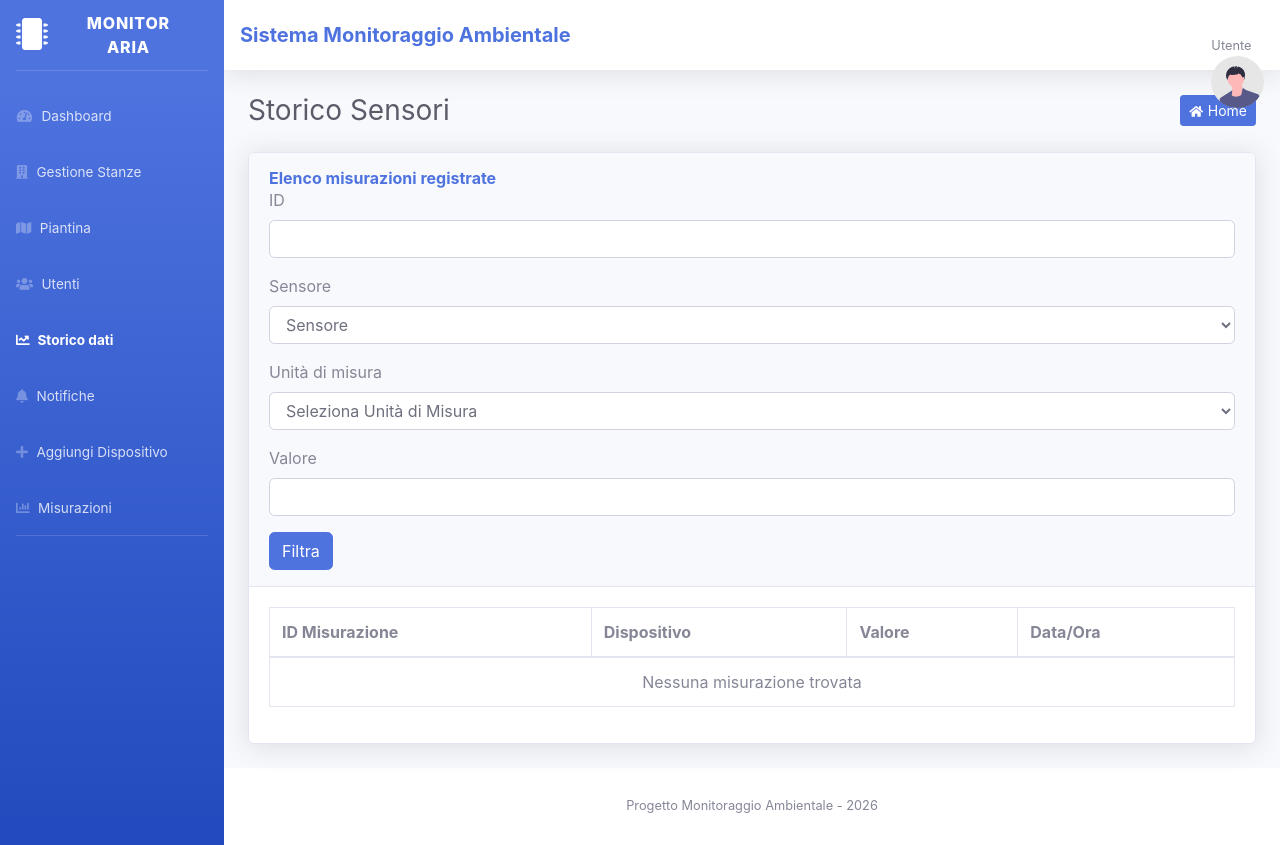
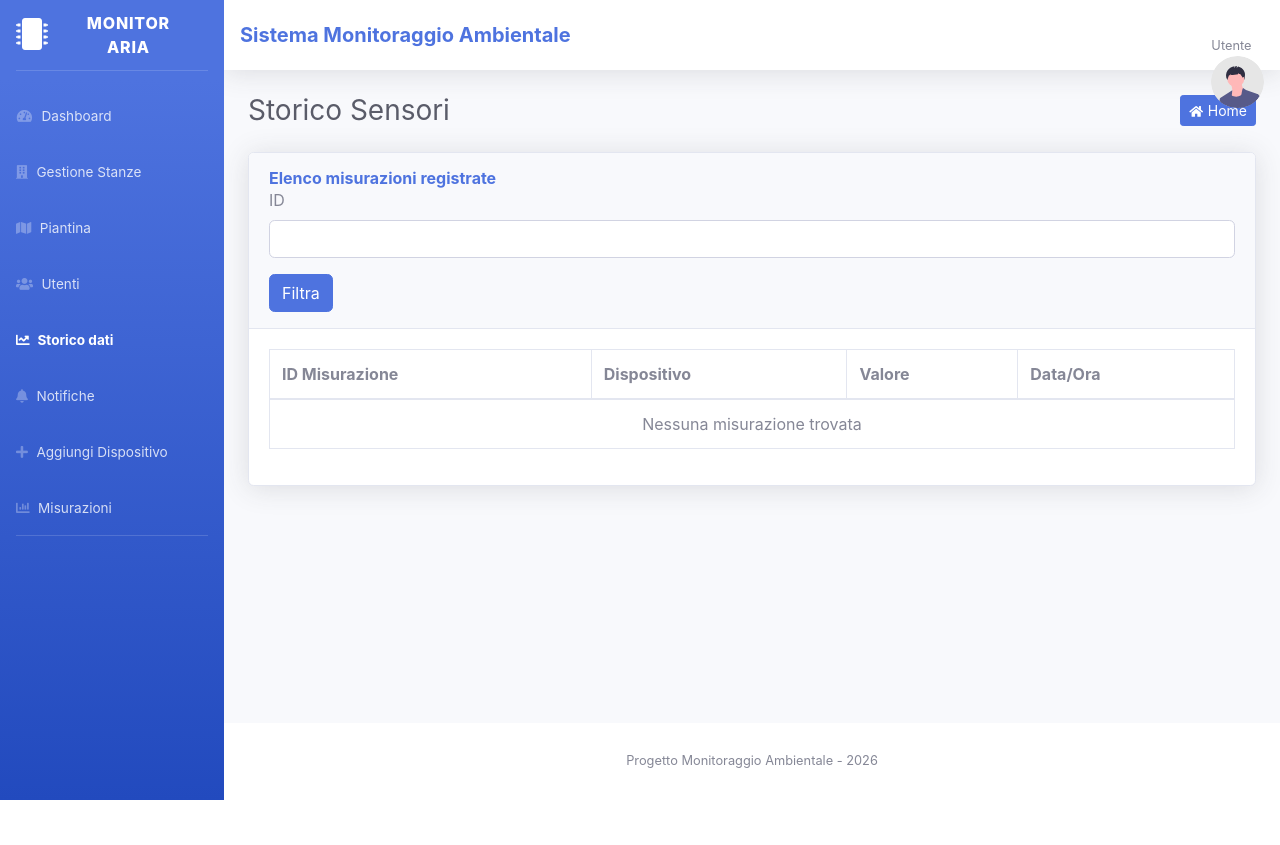
Before and after one commit to AlessandroScozzaro/ProgInformatica, a PHP site: page /storico.php in a window 1280 px wide. After the commit the page ends 800 px from the top, so only its background shows below. Run offline with PHP 8.4, Linux system fonts and the light colour scheme; the visitor is signed in with stand-in values (Sample User, id 1); data that the repository does not hold is empty; some libraries are stand-ins or nearby versions.

Commit message:
sistemazione errori filtro

```diff
--- a/storico.php
+++ b/storico.php
@@ -137,26 +137,6 @@ try {
                                     <label for="nome">ID</label>
                                     <input type="text" class="form-control" id="ID" name="ID" required>
                                 </div>
-                                <div class="form-group">
-                                    <label for="tipo">Sensore</label>
-                                    <select class="form-control" id="sensore" name="sensore" required>
-                                        <option value="Sensore">Sensore</option>
-                                        <option value="Attuatore">Attuatore</option>
-                                    </select>
-                                </div>
-                                <div class="form-group">
-                                    <label for="unita_misura">Unità di misura</label>
-                                    <select class="form-control" id="unita_misura" name="unita_misura" required>
-                                        <option value="">Seleziona Unità di Misura</option>
-                                        <option value="°C">°C</option>
-                                        <option value="%">%</option>
-                                        <option value="Lux">Lux</option>
-                                    </select>
-                                </div>
-                                <div class="form-group">
-                                    <label for="soglia_minima">Valore</label>
-                                    <input type="number" class="form-control" id="valore" name="valore" required>
-                                </div>
                                 <button type="submit" class="btn btn-primary">Filtra</button>
                             </form>
                         </div>
```
Also changed, not shown: index.php (+1 -28 lines).
